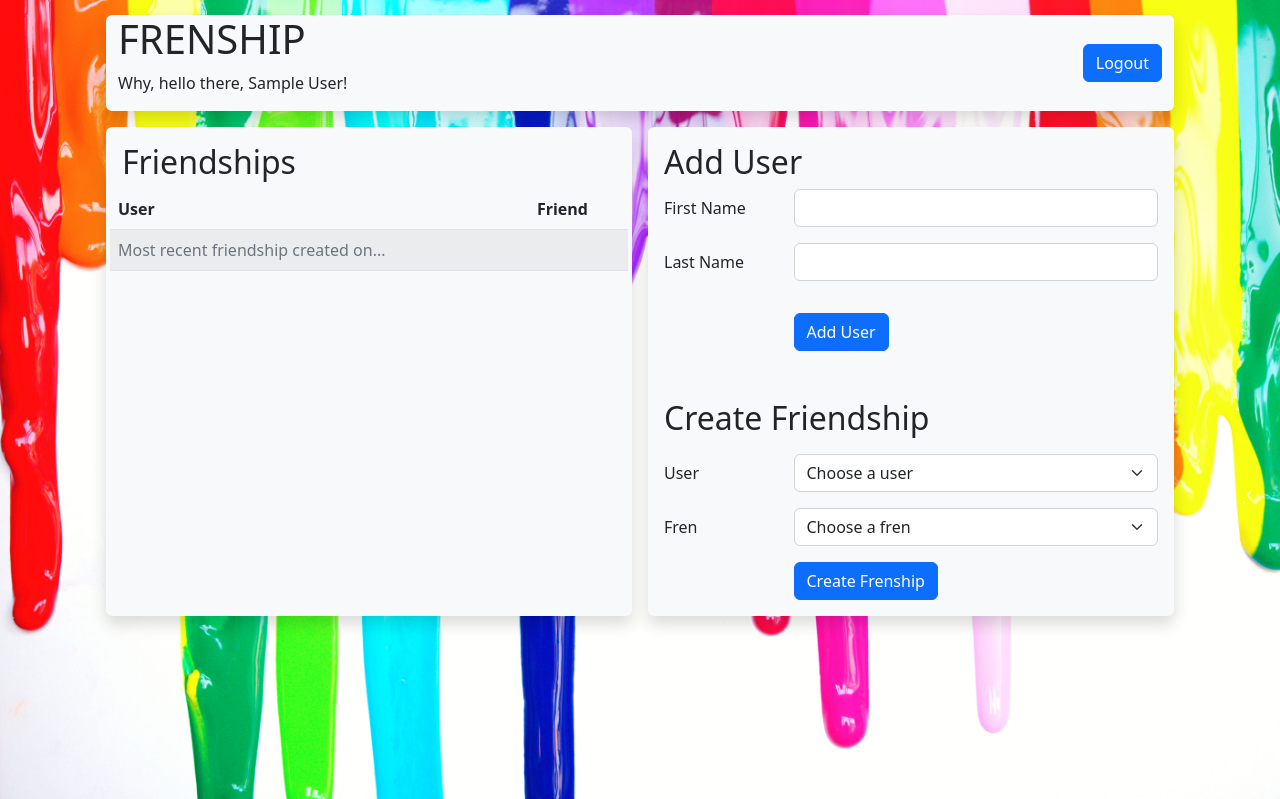
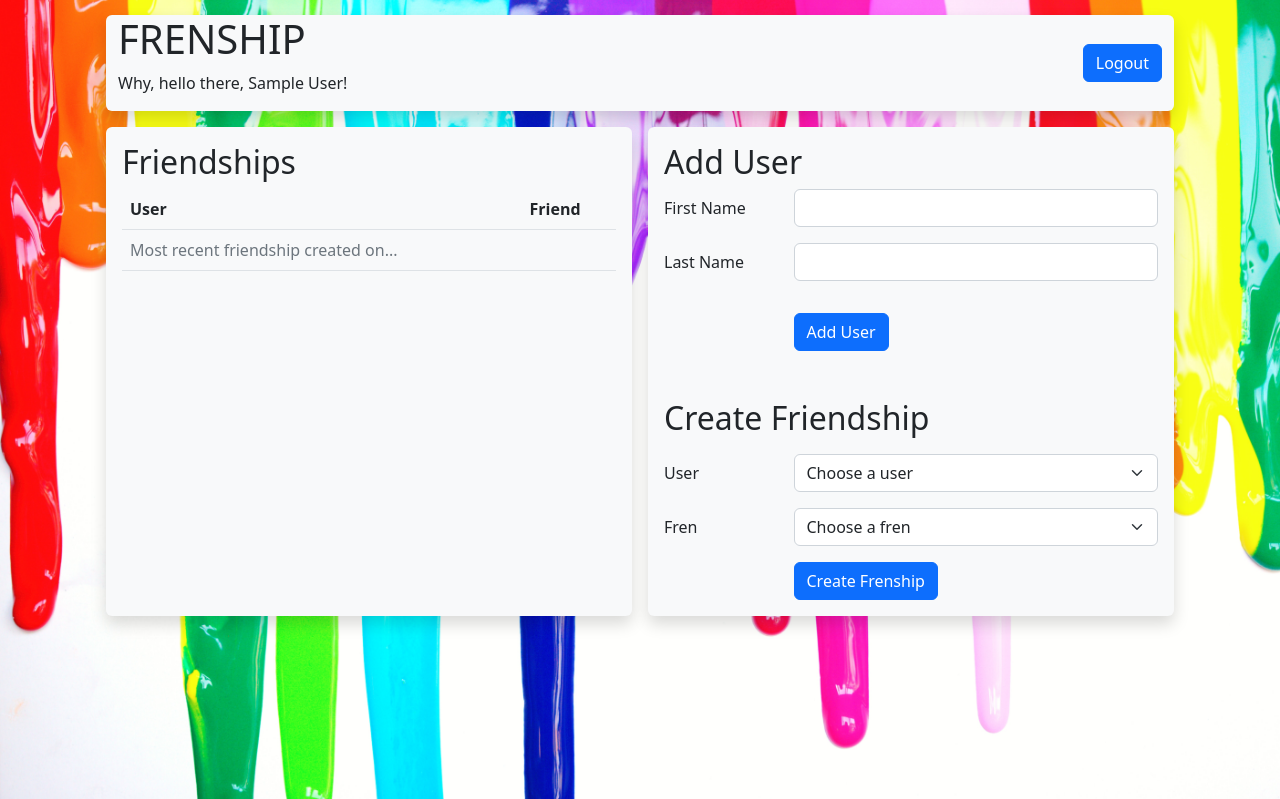
Before and after one commit to code-Brian/friendships, a Flask app: template flask_app/templates/friendships.html in a window 1280 px wide. Shown: the part 49-848 px from the top of the page. Run offline with Flask 2, Linux system fonts and the light colour scheme; the template is opened without the code that fills it, so the values that code supplies are empty; the visitor is signed in with stand-in values (Sample User, id 1); some libraries are stand-ins or nearby versions.

Commit message:
last touch to styling

```diff
--- a/flask_app/templates/friendships.html
+++ b/flask_app/templates/friendships.html
@@ -8,7 +8,7 @@
     <link rel="stylesheet" href="{{url_for('static', filename='/css/custom/style.css')}}">
     <title>Friendships</title>
 </head>
-<body>
+<body class="overflow-hidden">
     <div class="container my-5 px-5 py-3">
         <div class="row bg-light shadow rounded">
             <div class="col-9">
@@ -21,17 +21,18 @@
         </div>
 
         <div class="row mt-3">
-            <div class="col bg-light shadow rounded p-3">
-                <div class="row">
+            <div class="col bg-light shadow rounded p-3 ">
+                <div class="row" >
                     <h2>Friendships</h2>
-                    <table class="table table-responsive table-striped">
+                    <div class="table-responsive" style="max-height: 50vh;">
+                        <table class="table table-striped">
                             <thead>
                                 <tr>
                                     <th>User</th>
                                     <th>Friend</th>
                                 </tr>
                             </thead>
-                        <tbody>
+                            <tbody class="overflow-auto" >
                                 {% for friendship in friendships %}
                                 <tr>
                                     <td>{{ friendship.first_name }} {{ friendship.last_name }}</td>
@@ -39,13 +40,14 @@
                                 </tr>
                                 {% endfor %}
                             </tbody>
-                        <tfooter>
+                            <tfoot>
                                 <tr>
                                     <td class="text-muted">Most recent friendship created on...</td>
                                     <td class="text-muted">{{ created.created_at.strftime('%m-%d-%Y at %H:%M') }}</td>
                                 </tr>
-                        </tfooter>
+                            </tfoot>
                         </table>
+                    </div>
                 </div>
             </div>
 
```
Lines whose indentation alone changed are shown as unchanged.
